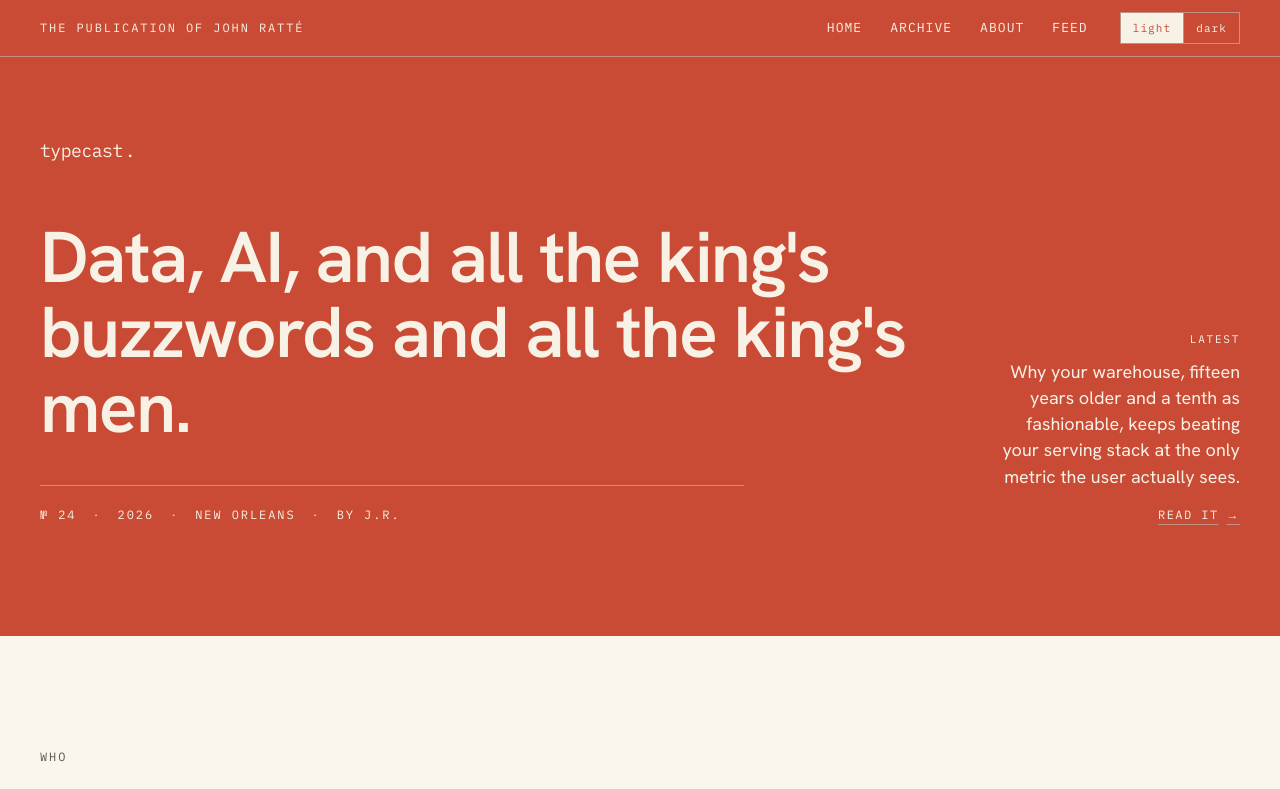
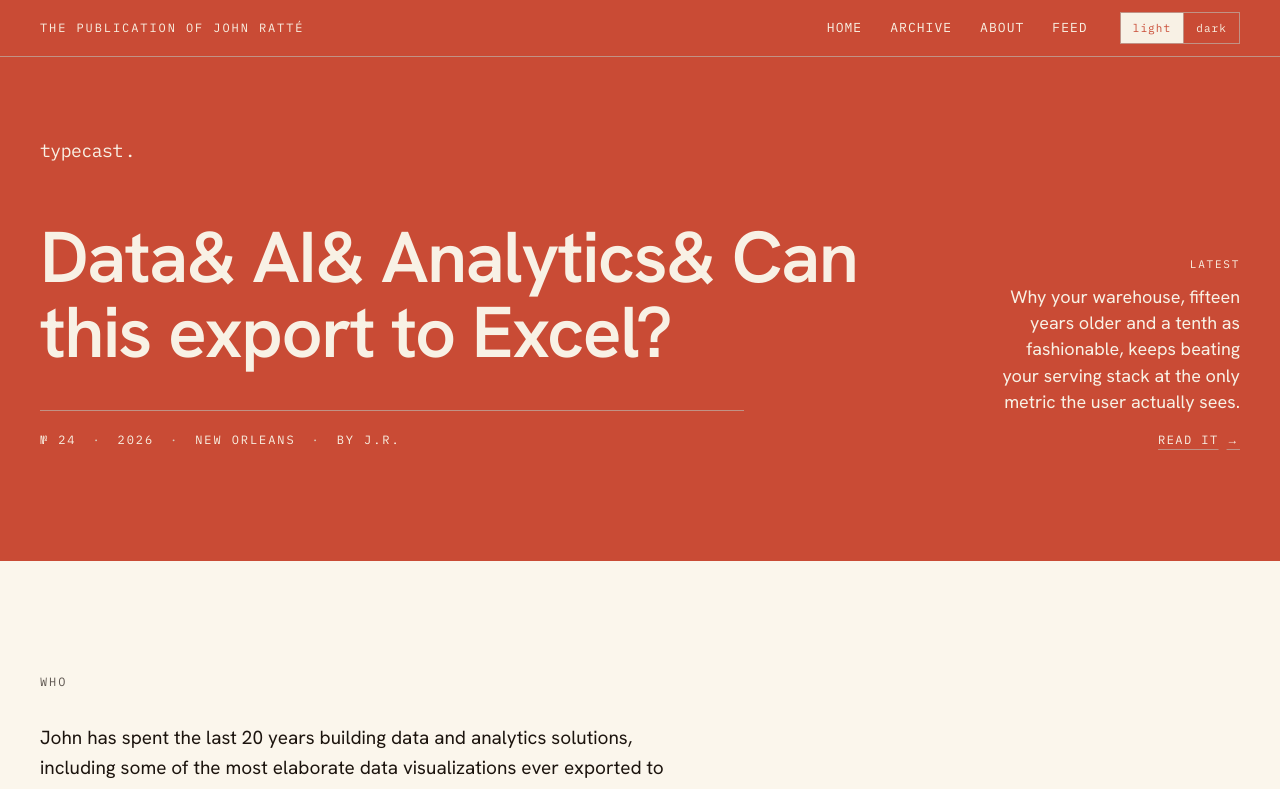
Before and after one commit to jratte-dev/typecastdata-ai, a Next.js app: page / in a window 1280 px wide. Shown: the top 789 px of the page. Built offline with nearby package versions, Linux system fonts and the light colour scheme; no server answers.

Commit message:
updated tagline

```diff
--- a/src/app/page.tsx
+++ b/src/app/page.tsx
@@ -66,7 +66,11 @@
                 max-w-[22ch]
               "
             >
-              Data, AI, and all the king's buzzwords and all the king's men.
+              Data&
+              AI&
+              Analytics&
+              Can this export to Excel?
+
             </h1>
 
             <div
```
